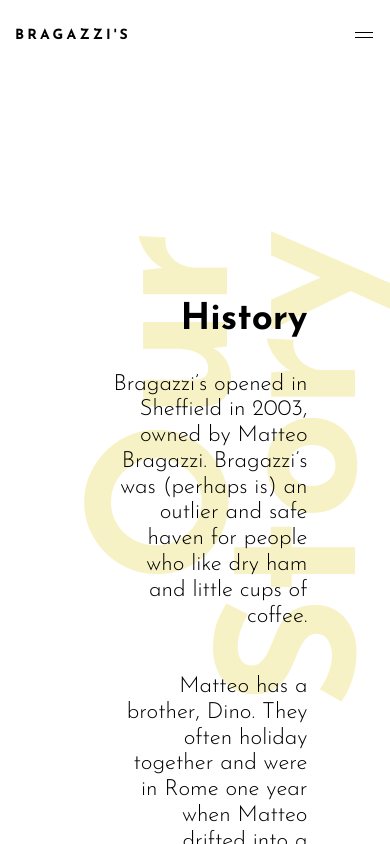
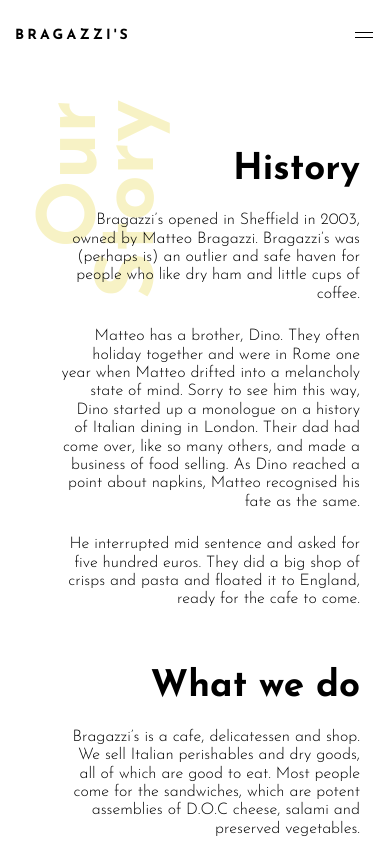
Before and after one commit to dencoSeca/bragazzis, a React (Create React App) app: page /our-story in a window 390 px wide. Built offline with nearby package versions, Linux system fonts and the light colour scheme; some icons are missing.

Commit message:
make page component and ourStory responsive

```diff
--- a/src/styles/components/page.scss
+++ b/src/styles/components/page.scss
@@ -20,6 +20,21 @@
         left: 100px;
         color: khaki;
         opacity: 0.5;
+        margin-top: 64px;
+        @media (max-width: 992px) {
+          font-size: 8rem;
+          max-height: 400px;
+          line-height: 5.6rem;
+          left: 50px;
+          margin-top: 32px;
+        }
+        @media (max-width: 760px) {
+          font-size: 5rem;
+          max-height: 300px;
+          line-height: 3.6rem;
+          left: 32px;
+          margin-top: 0;
+        }
       }
     }
     .content {
--- a/src/styles/pages/ourStory.scss
+++ b/src/styles/pages/ourStory.scss
@@ -3,19 +3,40 @@
   flex-direction: column;
   justify-content: flex-start;
   align-items: flex-end;
-  width: 50%;
   position: relative;
-  top: 150px;
-  left: 25%;
+  top: 96px;
   margin-bottom: 64px;
+  width: 600px;
+  margin: 0 auto;
+  @media (max-width: 992px) {
+    width: 400px;
+    top: 48px;
+  }
+  @media (max-width: 760px) {
+    width: 300px;
+    top: 0;
+  }
   h4 {
     font-size: 2.3rem;
     font-weight: 700;
     margin-bottom: 8px;
+    @media (max-width: 992px) {
+      font-style: 2rem;
+    }
+    @media (max-width: 760px) {
+   margin-bottom: 4px;
+  }
   }
   p {
     font-size: 1.4rem;
     font-weight: 300;
     text-align: right;
+    @media (max-width: 992px) {
+      font-size: 1.15rem;
+    }
+    @media (max-width: 760px) {
+      font-size: 1rem;
+    margin-bottom: 8px;
+  }
   }
 }
```
